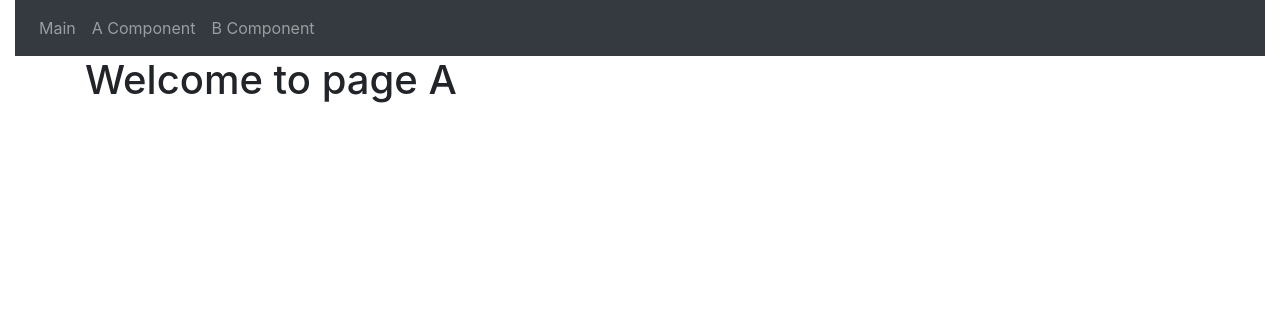
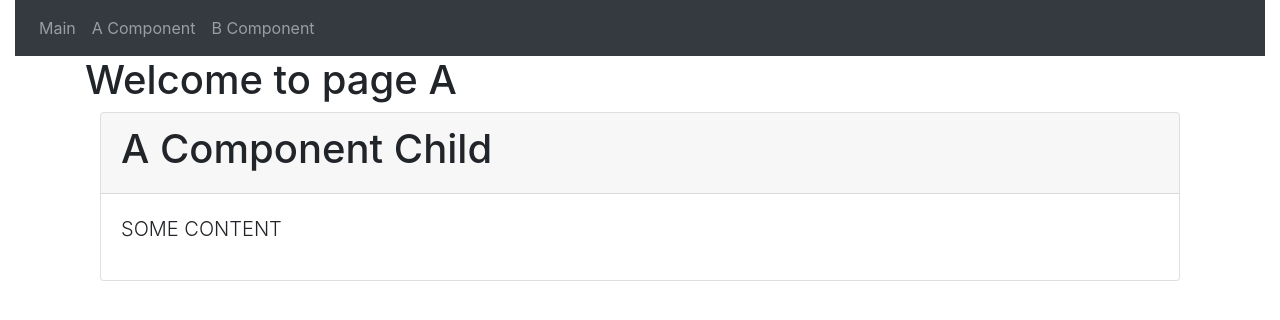
Before and after one commit to HaymakerJones/lazy-loading, an Angular app: page /a in a window 1280 px wide. Shown: the top 320 px of the page. Built offline with nearby package versions, Linux system fonts and the light colour scheme.

Commit message:
a child component finished

```diff
--- /dev/null
+++ b/src/app/a/a-child/a-child.component.html
@@ -0,0 +1,14 @@
+<div class="container-fluid">
+  <div class="row">
+    <div class="col-md-12">
+      <div class="card">
+        <div class="card-header">
+          <h1>A Component Child</h1>
+        </div>
+        <div class="card-body">
+          <p class="lead">SOME CONTENT</p>
+        </div>
+      </div>
+    </div>
+  </div>
+</div>
--- /dev/null
+++ b/src/app/a/a-child/a-child.component.ts
@@ -0,0 +1,15 @@
+import { Component, OnInit } from '@angular/core';
+
+@Component({
+  selector: 'app-a-child',
+  templateUrl: './a-child.component.html',
+  styleUrls: ['./a-child.component.css']
+})
+export class AChildComponent implements OnInit {
+
+  constructor() { }
+
+  ngOnInit() {
+  }
+
+}
--- a/src/app/a/a.component.html
+++ b/src/app/a/a.component.html
@@ -1,7 +1,14 @@
 <div class="container">
+
   <div class="row">
     <div class="col-md-12">
       <h1>Welcome to page A</h1>
     </div>
   </div>
+
+  <div class="row">
+    <div class="col-md-12">
+      <app-a-child></app-a-child>
+    </div>
+  </div>
 </div>
--- a/src/app/app.module.ts
+++ b/src/app/app.module.ts
@@ -6,7 +6,7 @@ import { AppRoutingModule } from './app-routing.module';
 import { AppComponent } from './app.component';
 import { MainComponent } from './main/main.component';
 import { NotFoundComponent } from './not-found/not-found.component';
-import { AComponent } from './a/a.component';
+import { AModule } from './a/a.module';
 import { BComponent } from './b/b.component';
 import { NavbarComponent } from './navbar/navbar.component';
 
@@ -16,12 +16,12 @@ import { NavbarComponent } from './navbar/navbar.component';
     AppComponent,
     MainComponent,
     NotFoundComponent,
-    AComponent,
     BComponent,
     NavbarComponent
   ],
   imports: [
     BrowserModule,
+    AModule,
     AppRoutingModule
   ],
   providers: [],
```
Also changed, not shown: src/app/a/a.module.ts (added, +20 -0 lines), src/app/a/a-child/a-child.component.css (added), 1 other file (tests, documents, lock files or other folders).
